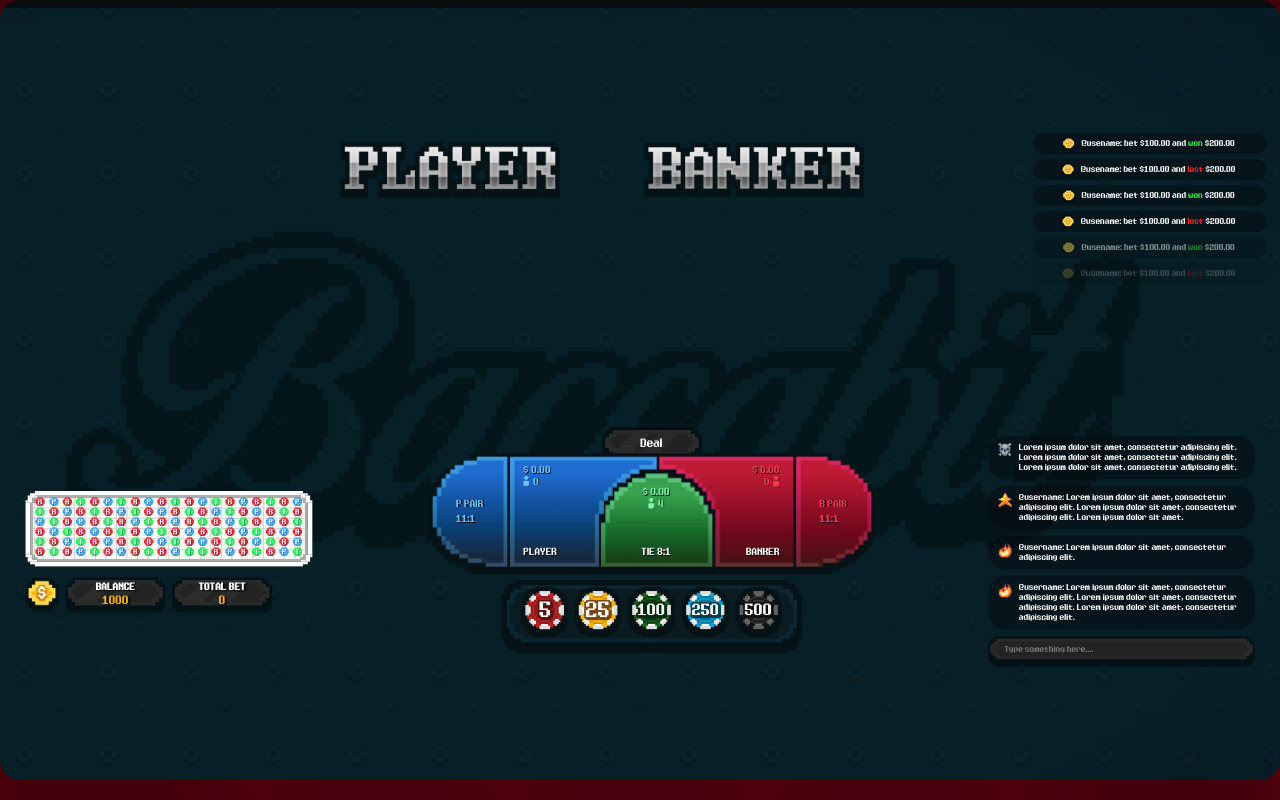
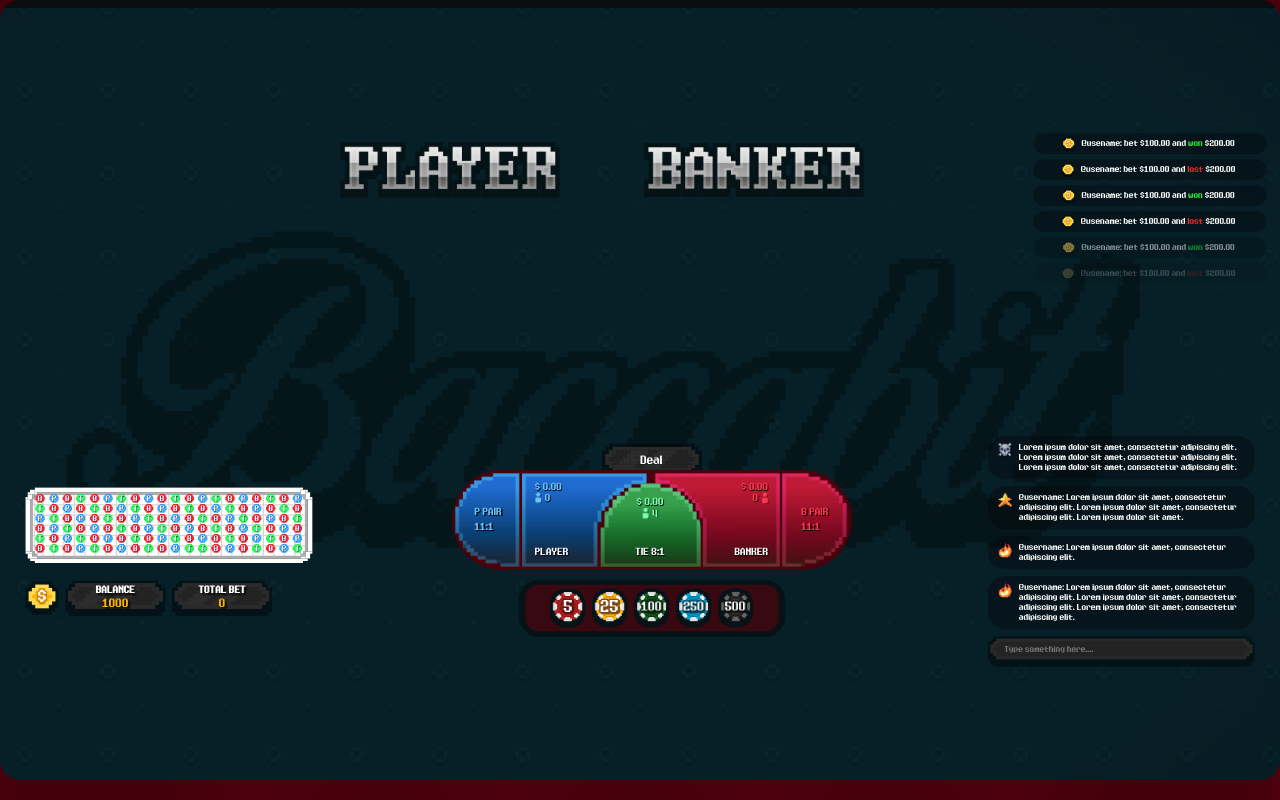
Before and after one commit to SWS-5007/Baccabit-UI_React, a React (Create React App) app: page /baccarat in a window 1280 px wide. Built offline with nearby package versions, Linux system fonts and the light colour scheme.

Commit message:
Upt: Updated some styles

```diff
--- a/src/App.css
+++ b/src/App.css
@@ -176,13 +176,12 @@ button.btn-3 {
 }
 
 button.btn-1 {
-  width: 113px;
-  height: 165px;
+  width: 100px;
+  height: 140px;
   background: url(../public/assets/action-btn-1.png);
   background-repeat: no-repeat;
-  background-size: cover;
+  background-size: contain;
   position: relative;
-  left: -4px;
 }
 
 button.btn-2 .stats span {
@@ -212,19 +211,20 @@ button.btn-4 .stats span {
 }
 
 button.btn-2 {
-  width: 220px;
-  height: 165px;
+  width: 190px;
+  height: 140px;
   background: url(../public/assets/action-btn-2.png);
   background-repeat: no-repeat;
-  background-size: cover;
+  background-size: contain;
   position: relative;
+  margin-right: 5px;
 }
 
 button.btn-3 {
   /* width: 148px;
   height: 140px; */
-  width: 167px;
-  height: 140px;
+  width: 150px;
+  height: 125px;
   background: url(../public/assets/action-btn-3.png);
   background-repeat: no-repeat;
   background-size: cover;
@@ -232,28 +232,29 @@ button.btn-3 {
   left: 50%;
   transform: translateX(-50%);
   bottom: 0;
-  margin-left: 7px;
   z-index: 9;
+  margin-left: -2px;
+  border-top-left-radius: 70px;
+  border-top-right-radius: 70px;
 }
 
 button.btn-4 {
-  width: 201px;
-  height: 165px;
+  width: 190px;
+  height: 140px;
   background: url(../public/assets/action-btn-4.png);
   background-repeat: no-repeat;
-  background-size: cover;
+  background-size: contain;
   position: relative;
-  margin-left: 4px;
+  margin-left: 5px;
 }
 
 button.btn-5 {
-  width: 113px;
-  height: 165px;
+  width: 100px;
+  height: 140px;
   background: url(../public/assets/action-btn-5.png);
   background-repeat: no-repeat;
-  background-size: cover;
+  background-size: contain;
   position: relative;
-  right: -4px;
 }
 
 .action-bg * {
@@ -264,25 +265,25 @@ i#tieDivPosition {
   position: absolute;
   width: 40px;
   height: 40px;
-  bottom: 45px;
+  bottom: 30px;
   /* left: -15%; */
   /* bottom: 75px; */
 }
 
 i#playerDivPosition {
   position: absolute;
-  left: 10%;
+  left: 20px;
   width: 40px;
   height: 40px;
-  top: 70px;
+  top: 50px;
 }
 
 i#bankerDivPosition {
   position: absolute;
-  right: 18%;
+  right: 25px;
   width: 40px;
   height: 40px;
-  top: 70px;
+  top: 50px;
 }
 
 .winner {
@@ -319,20 +320,37 @@ i#bankerDivPosition {
 /***************** COINS *****************/
 
 .coins-bg {
-  background: url(../public/assets/coin-bg.png);
-  width: 451px;
-  height: 110px;
+  display: flex;
+  align-items: center;
+  width: 400px;
+  height: 85px;
+  margin: 0px auto;
+  margin-top: 20px;
+  border-radius: 30px;
+  background-color: #051216;
+  /* background: url(../public/assets/coin-bg.png);
+  width: 420px;
+  height: 95px;
   background-repeat: no-repeat;
   background-size: cover;
   margin: 0px auto;
   margin-top: 20px;
+  border-radius: 40px; */
 }
 
 .coins-grid {
   display: flex;
+  background-color: #380911;
+  border-radius: 20px;
+  width: calc(100% - 20px);
+  height: 70px;
+  margin: auto;
+  gap: 10px;
+  justify-content: center;
+  /* display: flex;
   padding: 10px 30px;
   justify-content: space-around;
-  gap: 10px;
+  gap: 10px; */
 }
 
 .coins-grid button {
@@ -342,7 +360,7 @@ i#bankerDivPosition {
   transition: all 0.5s;
   border-radius: 100%;
   padding: 0;
-  width: 20%;
+  width: 14%;
 }
 
 .coins-grid button:hover {
--- a/src/Components/NewBaccarat/Action/styles.css
+++ b/src/Components/NewBaccarat/Action/styles.css
@@ -26,7 +26,15 @@
 
 .action-bg:before {
   content: "";
-  background: url(../../../assets/shadow.png);
+  width: 600px;
+  height: 150px;
+  position: absolute;
+  top: 50%;
+  left: 50%;
+  transform: translate(-50%, -50%);
+  background-color: #49020c;
+  border-radius: 75px;
+  /* background: url(../../../assets/shadow.png);
   width: 670px;
   height: 167px;
   background-size: cover;
@@ -34,11 +42,11 @@
   position: absolute;
   left: 50%;
   transform: translate(-50%, -50%);
-  top: 54%;
+  top: 54%; */
 }
 
 .action-bg:after {
-  content: "";
+  /* content: "";
   height: calc(100% + 16px);
   width: calc(100% - 109px);
   position: absolute;
@@ -48,7 +56,7 @@
   pointer-events: none;
   left: 0;
   right: 0;
-  margin: 0 auto;
+  margin: 0 auto; */
 }
 
 .deal-btn button {
--- a/src/Components/NewBaccarat/Wallet/styles.css
+++ b/src/Components/NewBaccarat/Wallet/styles.css
@@ -9,7 +9,7 @@
 .wallet-wrapper {
   display: flex;
   flex-direction: column;
-  gap: 15px;
+  gap: 25px;
   position: relative;
 }
 
--- a/src/Components/NewBaccarat/index.jsx
+++ b/src/Components/NewBaccarat/index.jsx
@@ -92,7 +92,6 @@ export const NewBaccaratComponent = () => {
 
     bankerhand.push(deck.pop());
     bankerhand.push(deck.pop());
-    console.log("000000000", playerhand);
 
     setBaccaratState(
       (prev) => ({
@@ -103,7 +102,6 @@ export const NewBaccaratComponent = () => {
       }),
       openAllCards()
     );
-    console.log("000000000", baccaratState.player);
   };
 
   //=============Step 2=============
--- a/src/Components/NewBaccarat/styles.css
+++ b/src/Components/NewBaccarat/styles.css
@@ -39,7 +39,7 @@
 .newbaccarat-footer-grid {
   display: flex;
   justify-content: space-between;
-  align-items: center;
+  align-items: flex-end;
   text-align: center;
   width: 100%;
 }
```
